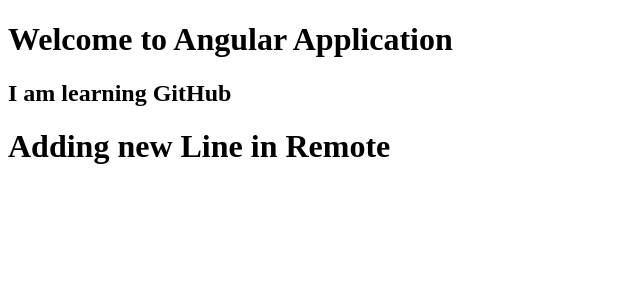
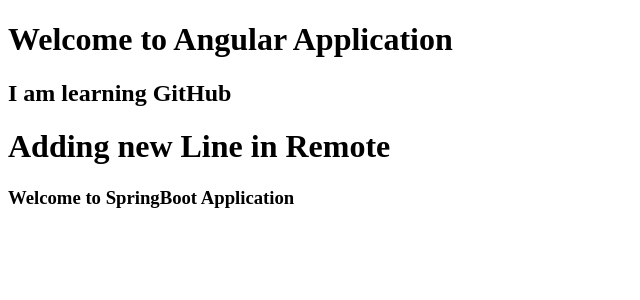
Before and after one commit to Fakhrudeen1977/angulargit, an Angular app: page / in a window 1280 px wide. Shown: the top 300 px of the page, without its empty margins (0-640 px from the left). Built offline with nearby package versions, Linux system fonts and the light colour scheme.

Commit message:
Line Added

```diff
--- a/src/app/app.component.html
+++ b/src/app/app.component.html
@@ -1,3 +1,5 @@
 <h1>Welcome to Angular Application</h1>
 <h2>I am learning GitHub</h2>
 <h1>Adding new Line in Remote</h1>
+
+<h3>Welcome to SpringBoot Application</h3>
```
